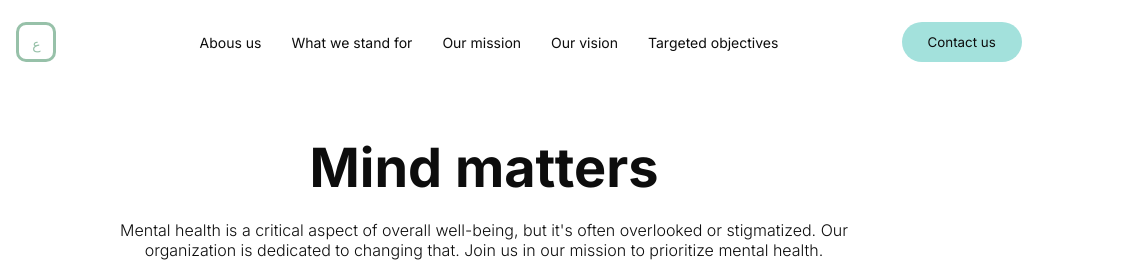
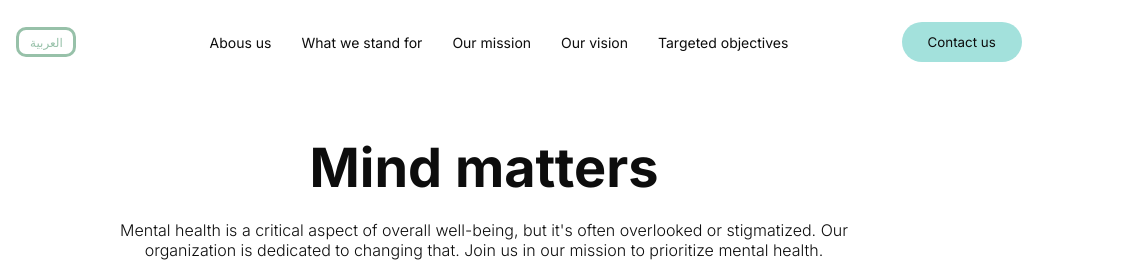
Before and after one commit to TMKE/edraak, a plain HTML site: page index.html in a window 1280 px wide. Shown: the top 280 px of the page, 156-1280 px from the left. Drawn offline with Linux system fonts and the light colour scheme.

Commit message:
Changed the style of the language indicator

```diff
--- a/index.html
+++ b/index.html
@@ -13,7 +13,7 @@
             <div class="navbar">
                 <img src="images/logo.svg" class="logo">
                 <!-- <img src="images/en-flag.svg" class="flag"> -->
-                <a href="index-ar.html" class="language-indicator">ع</a>
+                <a href="index-ar.html" class="language-indicator" id="ar-indicator">العربية</a>
                 <nav>
                     <ul id="menuList">
                         <li><a class="slide-link" href="#aboutUs">Abous us</a></li>
--- a/style/main.css
+++ b/style/main.css
@@ -281,15 +281,15 @@ button:hover {
 }
 
 .language-indicator {
-    width: 40px;
-    height: 40px;
+    width: 60px;
+    height: 30px;
     text-decoration: none;
     text-align: center;
     color: #97c1a9;
-    font-size: 14px;
+    font-size: 12px;
     margin-left: 20px;
     margin-right: 20px;
-    padding: 10px;
+    padding: 5px;
     border-style: solid;
     border-radius: 10px;
     border-color: #97c1a9;
@@ -298,6 +298,14 @@ button:hover {
 
 .language-indicator:hover {
     color: #97c1a9;
+}
+
+#ar-indicator {
+    font-family: 'IBM Plex Sans Arabic', sans-serif;
+}
+
+#ar-indicator {
+    font-family: 'Inter', sans-serif;
 }
 
 .flag {
```
Also changed, not shown: index-ar.html (+1 -1 lines).
